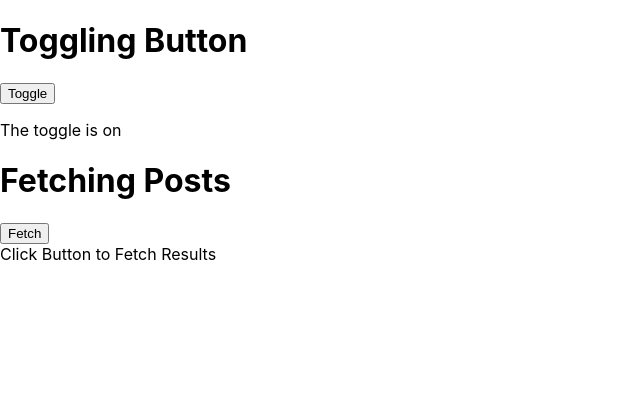
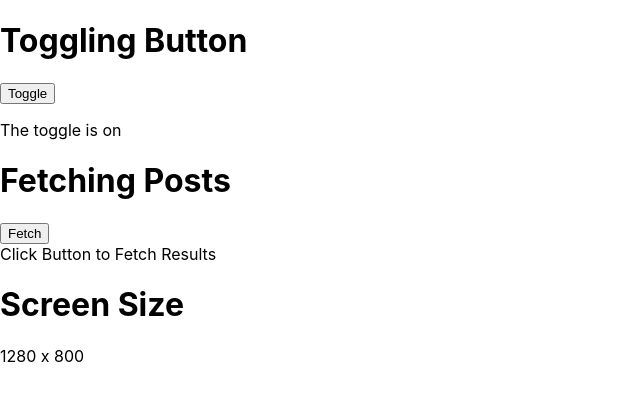
Before and after one commit to ebro1230/Creating_Custom_Hooks, a React (Create React App) app: page / in a window 1280 px wide. Shown: the top 400 px of the page, without its empty margins (0-640 px from the left). Built offline with nearby package versions, Linux system fonts and the light colour scheme.

Commit message:
adding useWindowResize Hook

```diff
--- a/src/App.js
+++ b/src/App.js
@@ -1,13 +1,22 @@
-import React from "react";
+import React, { useEffect } from "react";
 import useToggle from "./useToggle";
 import useFetch from "./useFetch";
+import useWindowResize from "./useWindowResize";
 
 const App = () => {
   const { value, toggle } = useToggle(true);
   const fetchAPI = "http://hn.algolia.com/api/v1/search?query=hello+world";
   const { fetchResponse, fetching } = useFetch(fetchAPI);
+  const { width, height, findScreenSize } = useWindowResize();
   const results = fetchResponse;
   let num = 1;
+  useEffect(() => {
+    findScreenSize();
+  }, []);
+
+  window.addEventListener("resize", () => {
+    findScreenSize();
+  });
 
   return (
     <div>
@@ -25,6 +34,10 @@ const App = () => {
       ) : (
         <div>Click Button to Fetch Results</div>
       )}
+      <h1>Screen Size</h1>
+      <p>
+        {width} x {height}
+      </p>
     </div>
   );
 };
--- /dev/null
+++ b/src/useWindowResize.js
@@ -0,0 +1,15 @@
+import React, { useState } from "react";
+
+const useWindowResize = () => {
+  const [width, setWidth] = useState(0);
+  const [height, setHeight] = useState(0);
+
+  function findScreenSize() {
+    setWidth(window.innerWidth);
+    setHeight(window.innerHeight);
+  }
+
+  return { width, height, findScreenSize };
+};
+
+export default useWindowResize;
```
